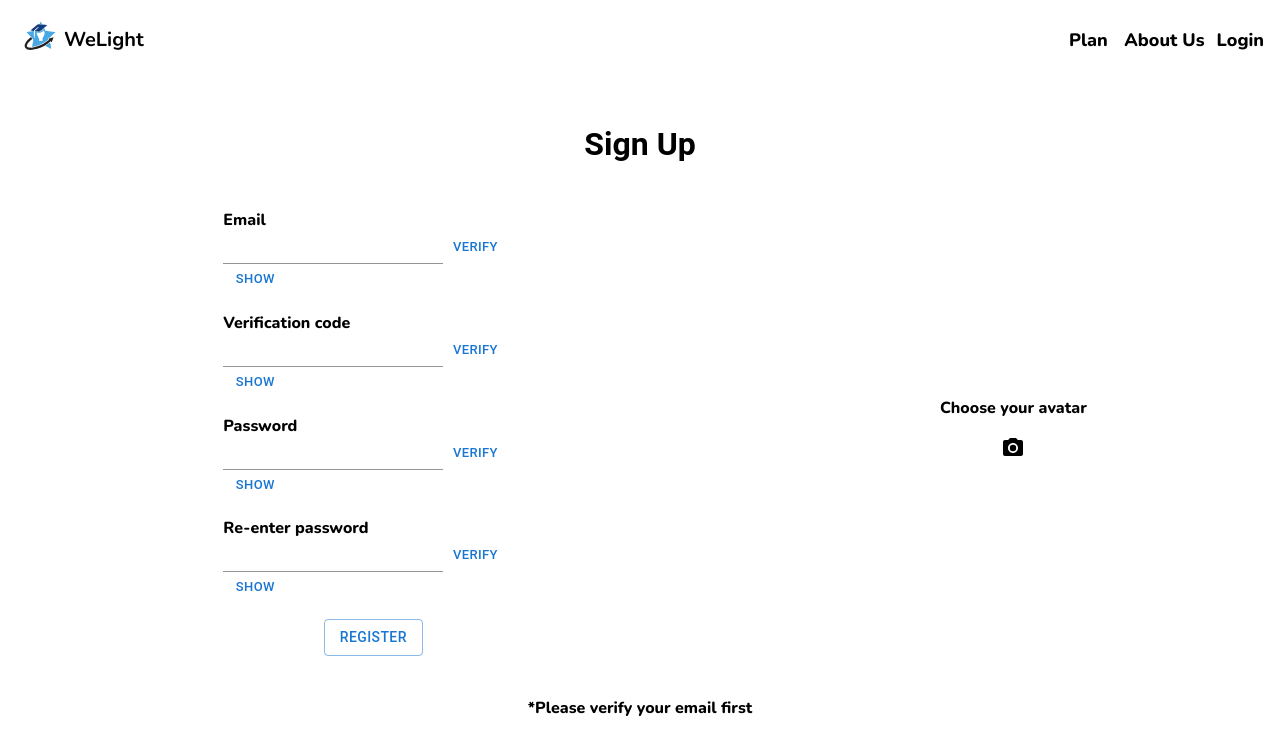
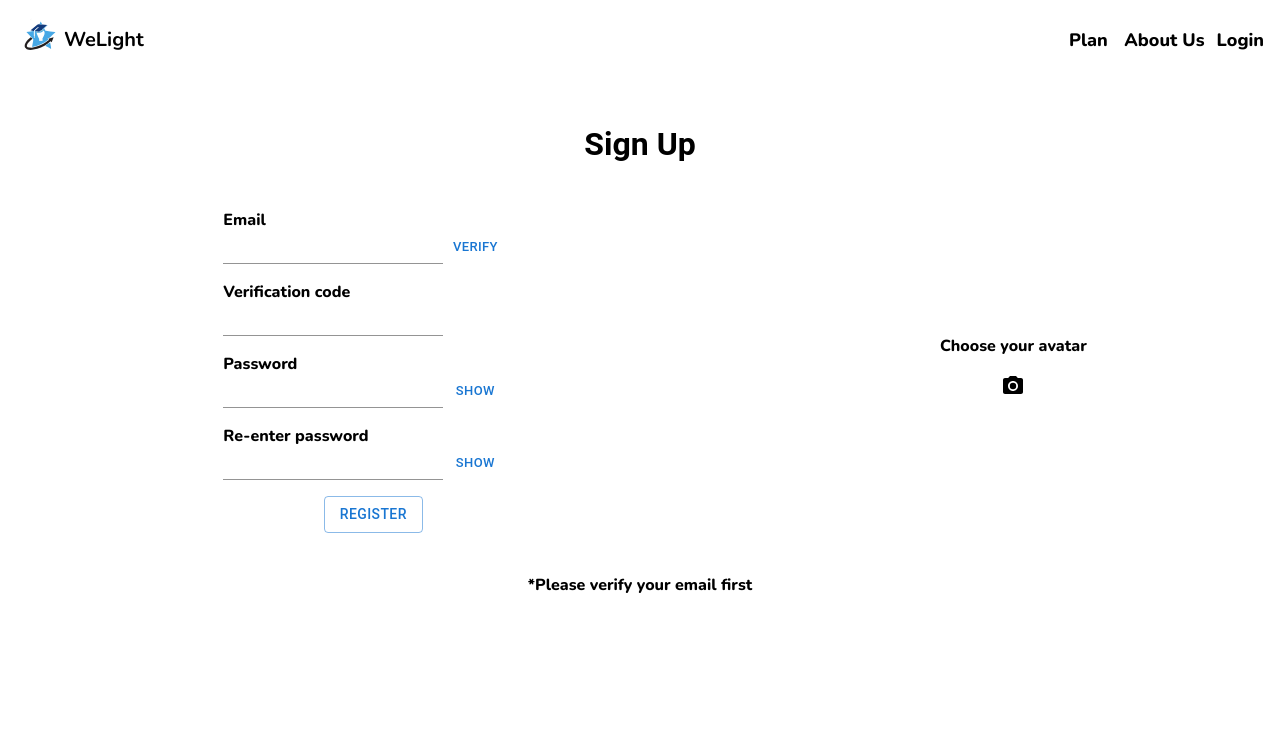
Before and after one commit to designasabaker/welightpreview, a Next.js app: page /signup in a window 1280 px wide. Shown: the top 754 px of the page. Built offline with nearby package versions, Linux system fonts and the light colour scheme.

Commit message:
fix: the "Show/Hide Password" and "Verify Email" button's display bug

```diff
--- a/app/signup/page.tsx
+++ b/app/signup/page.tsx
@@ -181,8 +181,8 @@ export default function Signup(props: any) {
                                                 error={hasError}
                                                 helperText={helperText}
                                             />
-                                            <Button
-                                                hidden={item.ref !== 'email'}
+                                            {
+                                                item.ref === 'email' && <Button
                                                     variant="text"
                                                     size="small"
                                                     onClick={handleEmailVerification}
@@ -192,8 +192,9 @@ export default function Signup(props: any) {
                                                 >
                                                     Verify
                                                 </Button>
-                                            <Button
-                                                hidden={!isPassword}
+                                            }
+                                            {
+                                                isPassword && <Button
                                                     variant="text"
                                                     size="small"
                                                     onClick={handleClickShowPassword}
@@ -201,8 +202,9 @@ export default function Signup(props: any) {
                                                         margin: 'auto'
                                                     }}
                                                 >
-                                                { showPassword ? 'Hide' : 'Show'}
+                                                    {showPassword ? 'Hide' : 'Show'}
                                                 </Button>
+                                            }
                                         </Box>
                                     )
                                 })
```
Also changed, not shown: 1 other file (tests, documents, lock files or other folders). Lines whose indentation alone changed are shown as unchanged.
